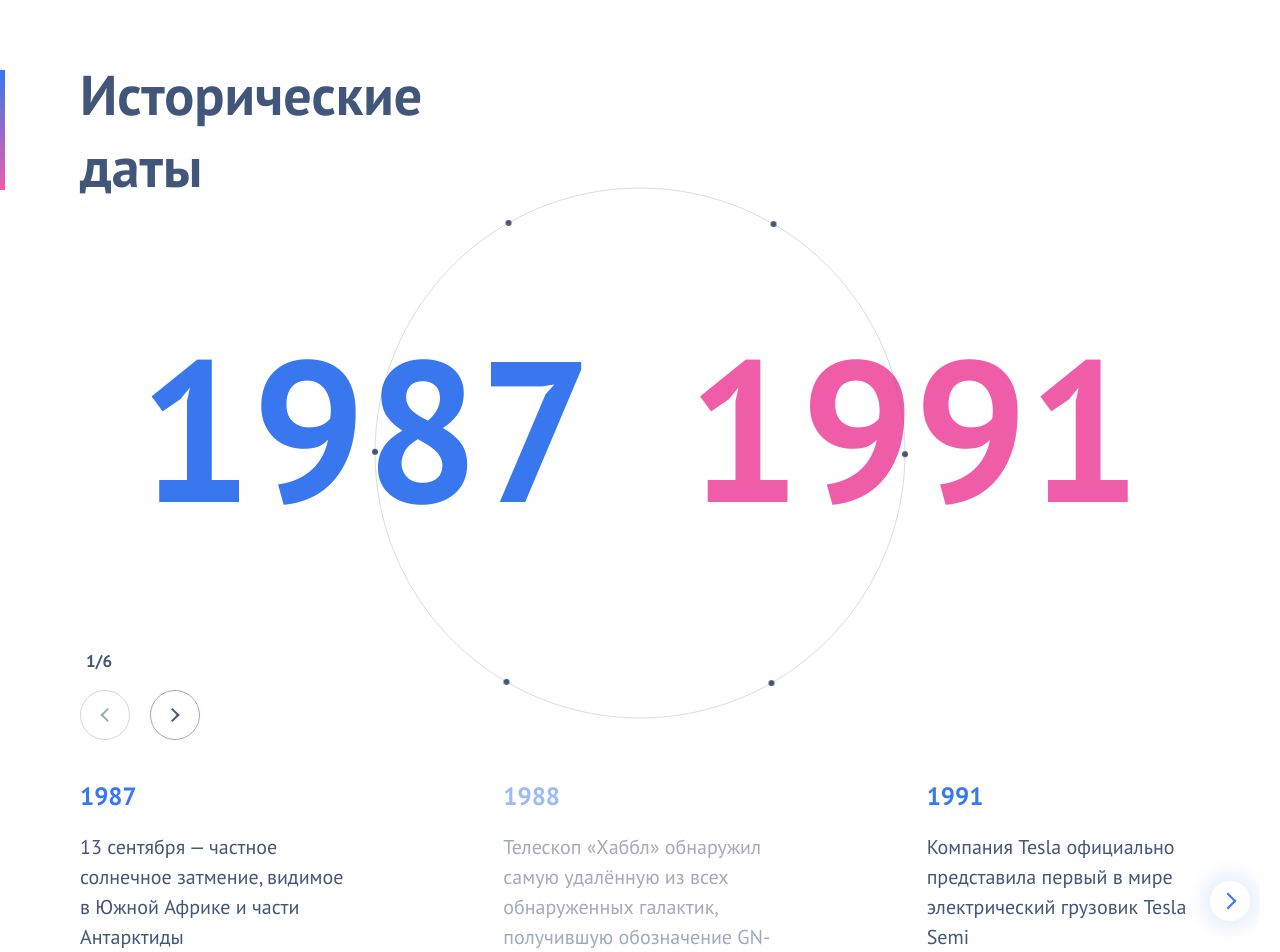
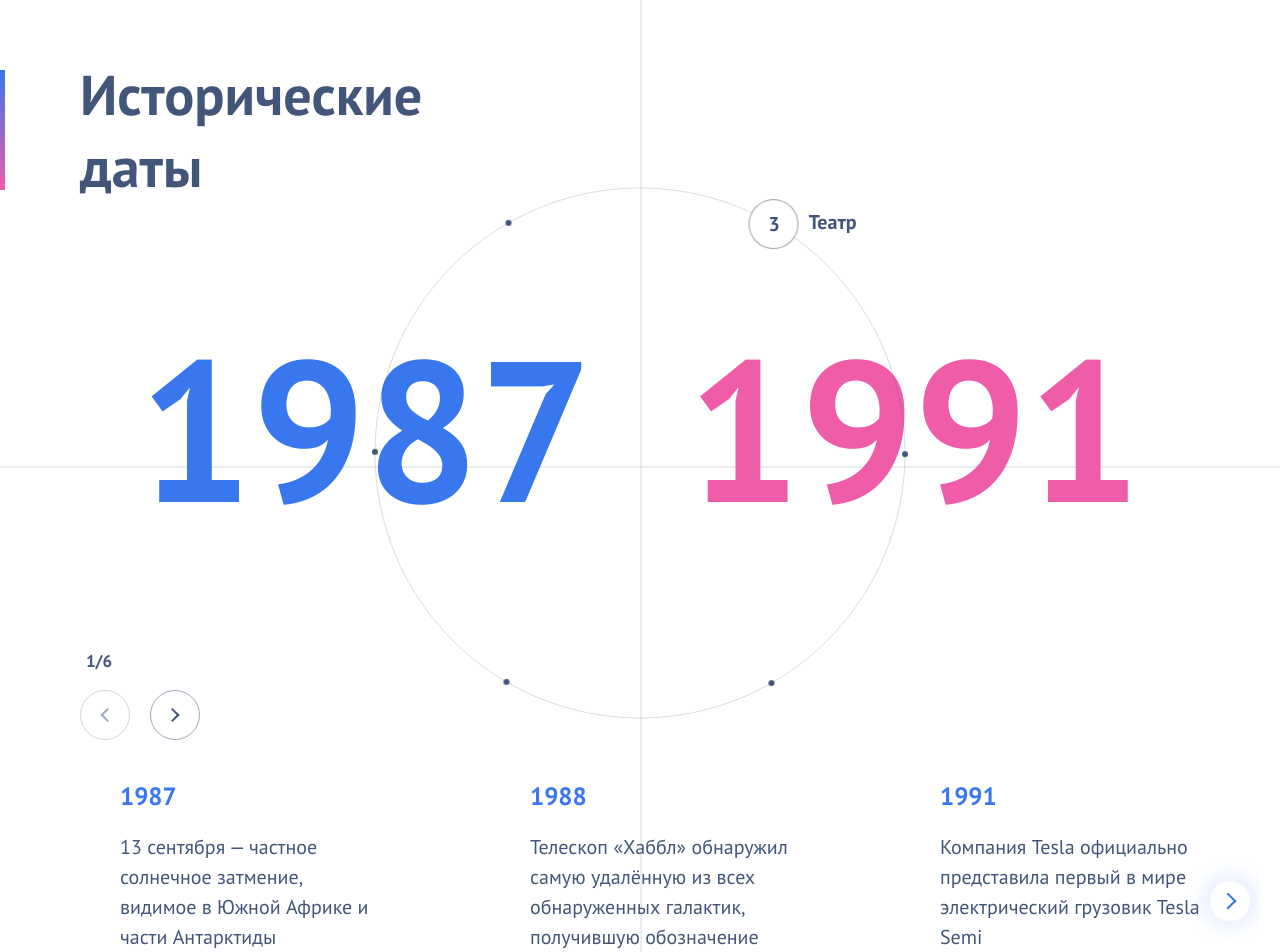
Before and after one commit to eviolspirid777/OnlyTest, a React (Create React App) app: page / in a window 1280 px wide. Shown: the top 952 px of the page. Built offline with nearby package versions, Linux system fonts and the light colour scheme.

Commit message:
Закончена мобильная версия, упрощение десктопной версии, добавлена обработка текущего сообщения, добавлена вертикальная и горизонтальная линии

```diff
--- a/src/App.tsx
+++ b/src/App.tsx
@@ -8,7 +8,7 @@ export const App = () => {
 
   useEffect(() => {
     const handleResize = () => {
-      setIsMobile(window.innerWidth < 320);
+      setIsMobile(window.innerWidth < 376);
     };
 
     window.addEventListener('resize', handleResize);
--- a/src/Layouts/Desktop/DesktopLayout.module.css
+++ b/src/Layouts/Desktop/DesktopLayout.module.css
@@ -1,11 +1,33 @@
 @import url('https://fonts.googleapis.com/css2?family=PT+Sans:wght@400;700&display=swap');
 
 .timeline {
+  position: relative;
   font-family: 'PT Sans', sans-serif;
   max-width: 1440px;
   margin: 0 auto;
   padding: 20px;
   outline: 1px solid rgba(0, 0, 0, 0.1);
+}
+
+.vertical__line,
+.horizontal__line {
+  z-index: 1;
+  position: absolute;
+  color: var(--timeline-color-text);
+  border: 0.5px solid var(--timeline-color-text);
+  opacity: 0.1;
+}
+
+.vertical__line {
+  inset: 0% 50%;
+  width: 0%;
+  height: 100%;
+}
+
+.horizontal__line {
+  inset: 44.5% 0%;
+  width: 100%;
+  height: 0%;
 }
 
 .timeline__header {
@@ -33,6 +55,7 @@
 }
 
 .timeline__content {
+  z-index: 2;
   position: relative;
   padding: 40px 0;
 }
@@ -63,7 +86,7 @@
   flex-direction: row nowrap;
   gap: 155px;
   margin: 0 auto;
-  padding-left: 60px;
+  padding-left: 100px;
   padding-right: 60px;
 }
 
--- a/src/Layouts/Desktop/DesktopLayout.tsx
+++ b/src/Layouts/Desktop/DesktopLayout.tsx
@@ -1,40 +1,32 @@
-import { useState } from 'react';
+import { Reducer, useReducer, useState } from 'react';
 import { AnimatedNumber } from '../../components/AnimatedNumber/AnimatedNumber';
 import { CircleSlider } from '../../components/CirlceSlider/CircleSlider';
 import type { PointWithRef } from '../../types/Point';
 import gsap from 'gsap';
 import { Swiper, SwiperSlide } from 'swiper/react';
 import { Navigation } from 'swiper/modules';
+import { mockPoints } from '../../mock/mockData';
 
 import 'swiper/css';
 import 'swiper/css/navigation';
 import styles from './DesktopLayout.module.css';
 
-import { mockPoints } from '../../mock/mockData';
+export const DesktopLayout = () => {
+  const [points, setPoints] = useState(mockPoints);
+  const reducer = (state: PointWithRef, action: number) => {
+    return mockPoints[action]
+  }
+  const [point, setPoint] = useReducer<Reducer<PointWithRef, number>>(reducer, points[0])
 
-export const DesktopLayout = () => {
-  //TODO: Можно упростить и сделать так, чтобы просто хранилась выбранная запись, а не все стейты по отдельности
-  const [points, setPoints] = useState(mockPoints);
-  const [currentStep, setCurrentStep] = useState(points[0].id);
-  const [startYear, setStartYear] = useState(points[currentStep - 1].date.minDate);
-  const [endYear, setEndYear] = useState(points[currentStep - 1].date.maxDate);
-  const [currentCategory, setCurrentCategory] = useState(1);
-  const [hoveredCategory, setHoveredCategory] = useState<number | null>(null);
+  const [currentCategory, setCurrentCategory] = useState(points[2].id);
+  const [hoveredCategory, setHoveredCategory] = useState<number | null>(points[2].id);
 
   const handlePrevClick = () => {
-    if (currentStep > 1) {
-      setCurrentStep(prev => prev - 1);
-      setStartYear(prev => prev - 10);
-      setEndYear(prev => prev - 10);
-    }
+    point.id !== 1 && setPoint(point.id - 2);
   };
 
   const handleNextClick = () => {
-    if (currentStep < 6) {
-      setCurrentStep(prev => prev + 1);
-      setStartYear(prev => prev + 10);
-      setEndYear(prev => prev + 10);
-    }
+    point.id < points.length && setPoint(point.id);
   };
 
   const changePointStatus = (point: PointWithRef) => {
@@ -49,16 +41,18 @@ export const DesktopLayout = () => {
 
   const handleCategorySelect = (id: number) => {
     setCurrentCategory(id);
-    changePointStatus(mockPoints[id - 1]);
+    setPoint(id - 1)
+    changePointStatus(points[id - 1]);
   };
 
   const handleCategoryHover = (id: number) => {
     setHoveredCategory(id);
-    changePointStatus(mockPoints[id - 1]);
+    changePointStatus(points[id - 1]);
   };
 
   const handleCategoryLeave = () => {
-    setHoveredCategory(null);
+    setHoveredCategory(points[2].id);
+    setCurrentCategory(points[2].id)
   }
 
   return (
@@ -70,11 +64,11 @@ export const DesktopLayout = () => {
       <div className={styles.timeline__content}>
         <div className={styles.timeline__years}>
           <AnimatedNumber
-            value={startYear}
+            value={point.date.minDate}
             className={`${styles.timeline__year} ${styles['timeline__year--start']}`}
           />
           <AnimatedNumber
-            value={endYear}
+            value={point.date.maxDate}
             className={`${styles.timeline__year} ${styles['timeline__year--end']}`}
           />
         </div>
@@ -92,7 +86,7 @@ export const DesktopLayout = () => {
       <div className={styles.timeline__controls}>
         <div className={styles.timeline__controls__counter__block}>
           <span className={styles.timeline__controls__counter__current}>
-            {currentStep}
+            {point.id}
           </span>
           /
           <span className={styles.timeline__controls__counter__total}>
@@ -103,20 +97,20 @@ export const DesktopLayout = () => {
           <button
             className={`${styles.timeline__button} ${styles['timeline__button--prev']}`}
             style={{
-              opacity: currentStep === 1 ? 0.5 : 1,
-              cursor: currentStep === 1 ? 'not-allowed' : 'pointer'
+              opacity: point.id === 1 ? 0.5 : 1,
+              cursor: point.id === 1 ? 'not-allowed' : 'pointer'
             }}
             onClick={handlePrevClick}
-            disabled={currentStep === 1}
+            disabled={point.id === 1}
           />
           <button
             className={`${styles.timeline__button} ${styles['timeline__button--next']}`}
             style={{
-              opacity: currentStep === points.length ? 0.5 : 1,
-              cursor: currentStep === points.length ? 'not-allowed' : 'pointer'
+              opacity: point.id === points.length ? 0.5 : 1,
+              cursor: point.id === points.length ? 'not-allowed' : 'pointer'
             }}
             onClick={handleNextClick}
-            disabled={currentStep === points.length}
+            disabled={point.id === points.length}
           />
         </div>
       </div>
@@ -130,7 +124,7 @@ export const DesktopLayout = () => {
         spaceBetween={150}
         slidesPerView={3}
       >
-        {points[currentStep - 1].events.map((event, index) => (
+        {point.events.map((event, index) => (
           <SwiperSlide key={index} className={styles.timeline__event}>
             <div className={styles.timeline__date}>{event.date}</div>
             <p className={styles.timeline__description}>{event.description}</p>
@@ -139,6 +133,8 @@ export const DesktopLayout = () => {
         <div className="swiper-button-prev" />
         <div className="swiper-button-next" />
       </Swiper>
+      <div className={styles["vertical__line"]} />
+      <div className={styles["horizontal__line"]} />
     </div>
   );
 };
--- a/src/Layouts/Mobile/MobileLayout.tsx
+++ b/src/Layouts/Mobile/MobileLayout.tsx
@@ -1,37 +1,51 @@
 import { Swiper, SwiperSlide } from "swiper/react";
 import { Navigation, Pagination } from "swiper/modules";
 import { AnimatedNumber } from "../../components/AnimatedNumber/AnimatedNumber";
-import { useState } from "react";
+import { Reducer, useReducer } from "react";
 import { mockPoints } from "../../mock/mockData";
+import { PointWithRef } from "../../types/Point";
 
 import "swiper/css";
 import "swiper/css/navigation";
 import "swiper/css/pagination";
 import styles from "./MobileLayout.module.css";
 
+const reducer = (state: PointWithRef, action: number) => {
+  return mockPoints[action];
+};
+
 export const MobileLayout = () => {
-  const [startYear, setStartYear] = useState(1900);
-  const [endYear, setEndYear] = useState(2024);
-  const [currentSlide, setCurrentSlide] = useState(1);
+  const [point, setPoint] = useReducer<Reducer<PointWithRef, number>>(
+    reducer,
+    mockPoints[0]
+  );
+
+  const handleNextDate = () => {
+    point.id < mockPoints.length && setPoint(point.id);
+  };
+
+  const handlePreviousDate = () => {
+    point.id !== 1 && setPoint(point.id - 2);
+  };
 
   return (
     <div className={styles["mobile-container"]}>
       <h1 className={styles["mobile-container-header"]}>Исторические даты</h1>
       <div className={styles["timeline__years"]}>
         <AnimatedNumber
-          value={startYear}
+          value={point.date.minDate}
           className={`${styles.timeline__year} ${styles["timeline__year--start"]}`}
         />
         <AnimatedNumber
-          value={endYear}
+          value={point.date.maxDate}
           className={`${styles.timeline__year} ${styles["timeline__year--end"]}`}
         />
       </div>
       <div>
-        <h3>{mockPoints[0].label}</h3>
+        <h3>{point.label}</h3>
         <hr />
       </div>
-      <div>
+      <div className={styles["swiper-block"]}>
         <Swiper
           observer
           observeParents
@@ -39,15 +53,11 @@ export const MobileLayout = () => {
           pagination={{
             clickable: true,
           }}
-          navigation={{
-            nextEl: ".swiper-button-next-mobile",
-            prevEl: ".swiper-button-prev-mobile",
-          }}
           slidesPerView={1.5}
           spaceBetween={40}
         >
-          {mockPoints[0].events.map((event) => (
-            <SwiperSlide>
+          {point.events.map((event, id) => (
+            <SwiperSlide key={id}>
               <div className={styles.timeline__date}>{event.date}</div>
               <p className={styles.timeline__description}>
                 {event.description}
@@ -57,11 +67,17 @@ export const MobileLayout = () => {
         </Swiper>
         <div className={styles["navigation-block"]}>
           <span className={styles["navigation-block-title"]}>
-            {currentSlide}/{mockPoints[0].events.length}
+            {point.id}/{mockPoints[0].events.length}
           </span>
           <div className={styles["navigation-buttons-block"]}>
-            <div className="swiper-button-prev-mobile" />
-            <div className="swiper-button-next-mobile" />
+            <div
+              className="swiper-button-prev-mobile"
+              onClick={handlePreviousDate}
+            />
+            <div
+              className="swiper-button-next-mobile"
+              onClick={handleNextDate}
+            />
           </div>
         </div>
       </div>
--- a/src/components/CirlceSlider/CircleSlider.tsx
+++ b/src/components/CirlceSlider/CircleSlider.tsx
@@ -147,7 +147,7 @@ export const CircleSlider: React.FC<CircleSliderProps> = ({
       onComplete: () => {
         if (onPointsReorder) {
           onPointsReorder(newArray);
-
+          onPointClick(id);
           gsap.set(container, {
             rotateZ: 0,
             duration: 0
@@ -202,7 +202,6 @@ export const CircleSlider: React.FC<CircleSliderProps> = ({
                 r="21"
                 fill="transparent"
                 className={styles.hitArea}
-                onClick={onPointClick.bind(null, point.id)}
               />
 
               {/* Основная точка */}
@@ -231,7 +230,7 @@ export const CircleSlider: React.FC<CircleSliderProps> = ({
 
               {isActive && (
                 <text
-                  x="25"
+                  x="35"
                   y="5"
                   fill="#42567A"
                   className={styles.categoryText}
--- a/src/index.css
+++ b/src/index.css
@@ -19,8 +19,10 @@ code {
     monospace;
 }
 
-div.swiper-wrapper {
-  div.swiper-slide-next, div.swiper-slide-prev {
-    opacity: 0.5;
+@media (max-width: 376px) {
+  div.swiper-wrapper {
+    div.swiper-slide-next, div.swiper-slide-prev {
+      opacity: 0.5;
+    }
   }
 }
```
Also changed, not shown: src/Layouts/Mobile/MobileLayout.module.css (+23 -5 lines), src/mock/mockData.ts (+10 -10 lines), src/components/CirlceSlider/CircleSlider.module.css (line endings or trailing spaces).
